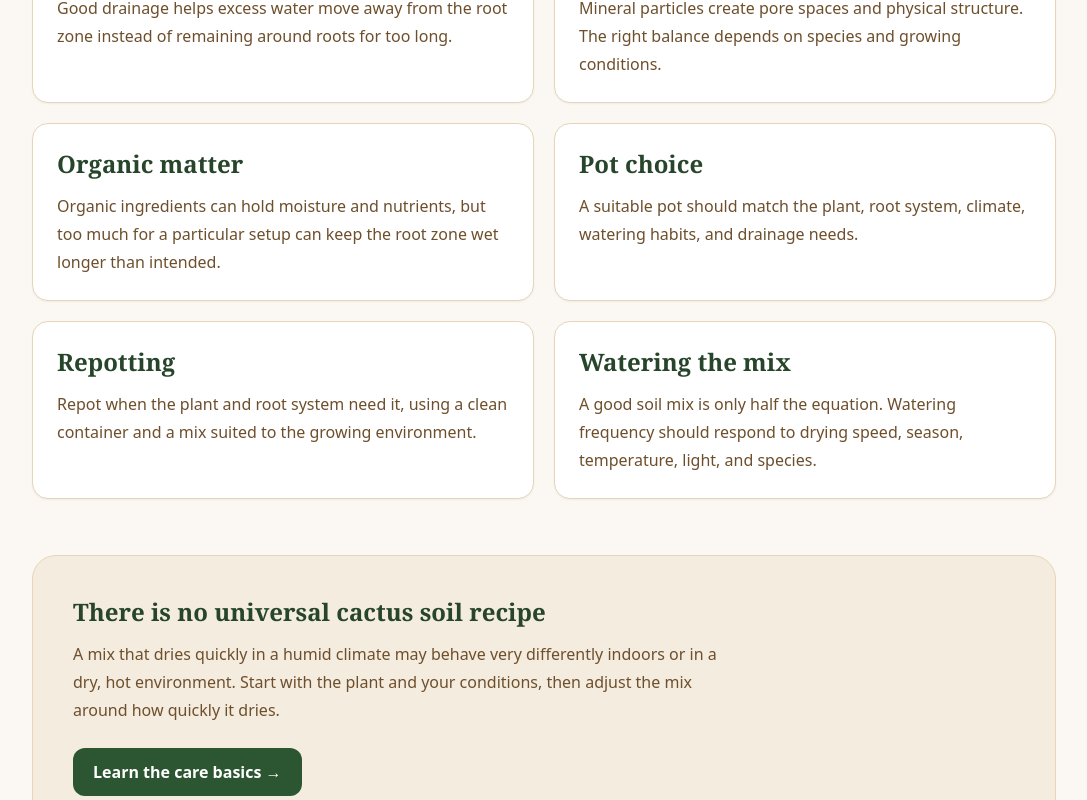
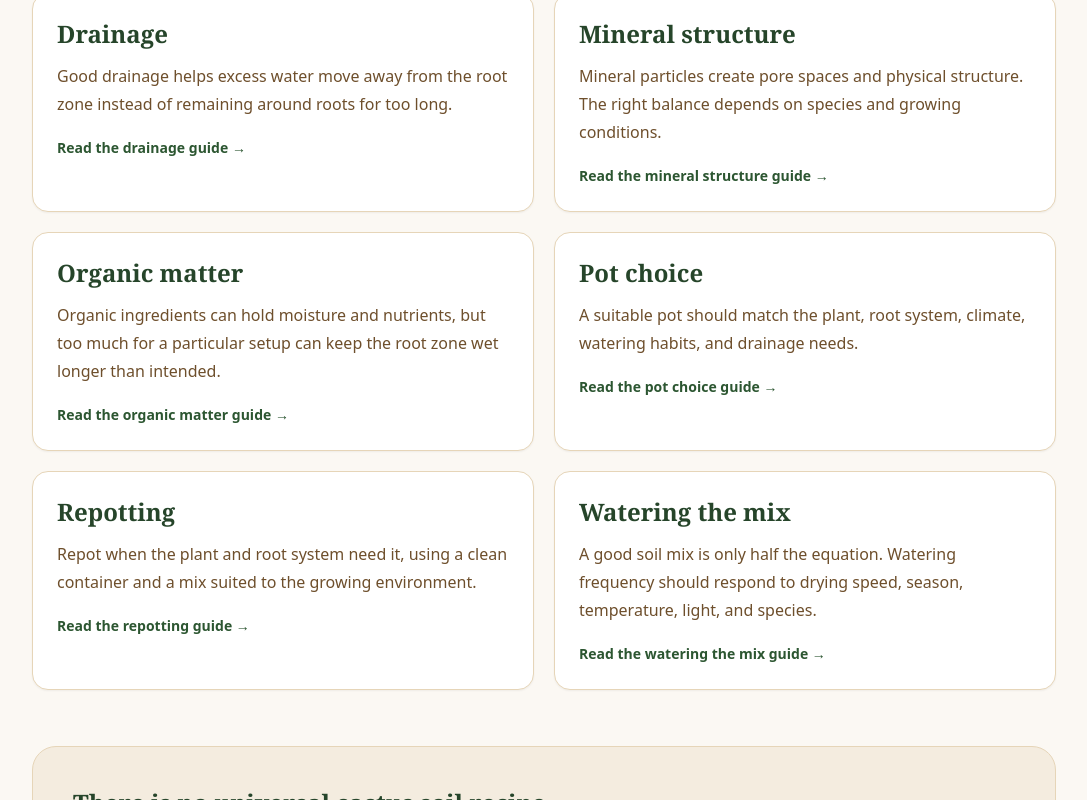
Before and after one commit to valdo-tech-pro/desert-beneath, a Next.js app: page /soil in a window 1280 px wide. Shown: the part 680-1480 px from the top of the page, without its empty margins (96-1183 px from the left). Built offline with nearby package versions, Linux system fonts and the light colour scheme.

Commit message:
Connect soil hub to detailed topic guides

```diff
--- a/app/soil/page.tsx
+++ b/app/soil/page.tsx
@@ -7,12 +7,12 @@ export const metadata: Metadata = {
 }
 
 const topics = [
-  ['Drainage', 'Good drainage helps excess water move away from the root zone instead of remaining around roots for too long.'],
-  ['Mineral structure', 'Mineral particles create pore spaces and physical structure. The right balance depends on species and growing conditions.'],
-  ['Organic matter', 'Organic ingredients can hold moisture and nutrients, but too much for a particular setup can keep the root zone wet longer than intended.'],
-  ['Pot choice', 'A suitable pot should match the plant, root system, climate, watering habits, and drainage needs.'],
-  ['Repotting', 'Repot when the plant and root system need it, using a clean container and a mix suited to the growing environment.'],
-  ['Watering the mix', 'A good soil mix is only half the equation. Watering frequency should respond to drying speed, season, temperature, light, and species.'],
+  ['Drainage', 'drainage', 'Good drainage helps excess water move away from the root zone instead of remaining around roots for too long.'],
+  ['Mineral structure', 'mineral-structure', 'Mineral particles create pore spaces and physical structure. The right balance depends on species and growing conditions.'],
+  ['Organic matter', 'organic-matter', 'Organic ingredients can hold moisture and nutrients, but too much for a particular setup can keep the root zone wet longer than intended.'],
+  ['Pot choice', 'pot-choice', 'A suitable pot should match the plant, root system, climate, watering habits, and drainage needs.'],
+  ['Repotting', 'repotting', 'Repot when the plant and root system need it, using a clean container and a mix suited to the growing environment.'],
+  ['Watering the mix', 'watering', 'A good soil mix is only half the equation. Watering frequency should respond to drying speed, season, temperature, light, and species.'],
 ]
 
 export default function SoilPage() {
@@ -25,16 +25,16 @@ export default function SoilPage() {
       </section>
 
       <section className="py-14">
-        <div className="mb-8"><p className="text-xs font-bold uppercase tracking-[0.2em] text-cactus-600">The fundamentals</p><h2 className="mt-2 font-serif text-3xl font-bold text-cactus-800">What makes a useful cactus mix?</h2></div>
+        <div className="mb-8"><p className="text-xs font-bold uppercase tracking-[0.2em] text-cactus-600">The fundamentals</p><h2 className="mt-2 font-serif text-3xl font-bold text-cactus-800">What makes a useful cactus mix?</h2><p className="mt-3 max-w-2xl leading-7 text-sand-700">Choose a topic below to go deeper into the decisions that affect roots, moisture, and drying speed.</p></div>
         <div className="grid gap-5 sm:grid-cols-2">
-          {topics.map(([title, description]) => <article key={title} className="rounded-2xl border border-sand-200 bg-white p-6 shadow-sm"><h3 className="font-serif text-2xl font-bold text-cactus-800">{title}</h3><p className="mt-3 leading-7 text-sand-700">{description}</p></article>)}
+          {topics.map(([title, slug, description]) => <article key={slug} className="rounded-2xl border border-sand-200 bg-white p-6 shadow-sm transition hover:-translate-y-0.5 hover:shadow-md"><h3 className="font-serif text-2xl font-bold text-cactus-800">{title}</h3><p className="mt-3 leading-7 text-sand-700">{description}</p><Link href={`/soil/${slug}`} className="mt-5 inline-flex text-sm font-bold text-cactus-700 hover:text-cactus-800">Read the {title.toLowerCase()} guide →</Link></article>)}
         </div>
       </section>
 
       <section className="mb-14 rounded-3xl border border-sand-200 bg-sand-100 p-7 sm:p-10">
         <h2 className="font-serif text-2xl font-bold text-cactus-800">There is no universal cactus soil recipe</h2>
         <p className="mt-3 max-w-2xl leading-7 text-sand-700">A mix that dries quickly in a humid climate may behave very differently indoors or in a dry, hot environment. Start with the plant and your conditions, then adjust the mix around how quickly it dries.</p>
-        <Link href="/#start-here" className="mt-6 inline-flex rounded-xl bg-cactus-700 px-5 py-3 font-bold text-white hover:bg-cactus-800">Learn the care basics →</Link>
+        <div className="mt-6 flex flex-wrap gap-3"><Link href="/problems" className="rounded-xl border border-sand-300 bg-white px-5 py-3 font-bold text-cactus-800 hover:border-cactus-300">Diagnose root problems →</Link><Link href="/#start-here" className="rounded-xl bg-cactus-700 px-5 py-3 font-bold text-white hover:bg-cactus-800">Learn the care basics →</Link></div>
       </section>
     </div>
   )
```
